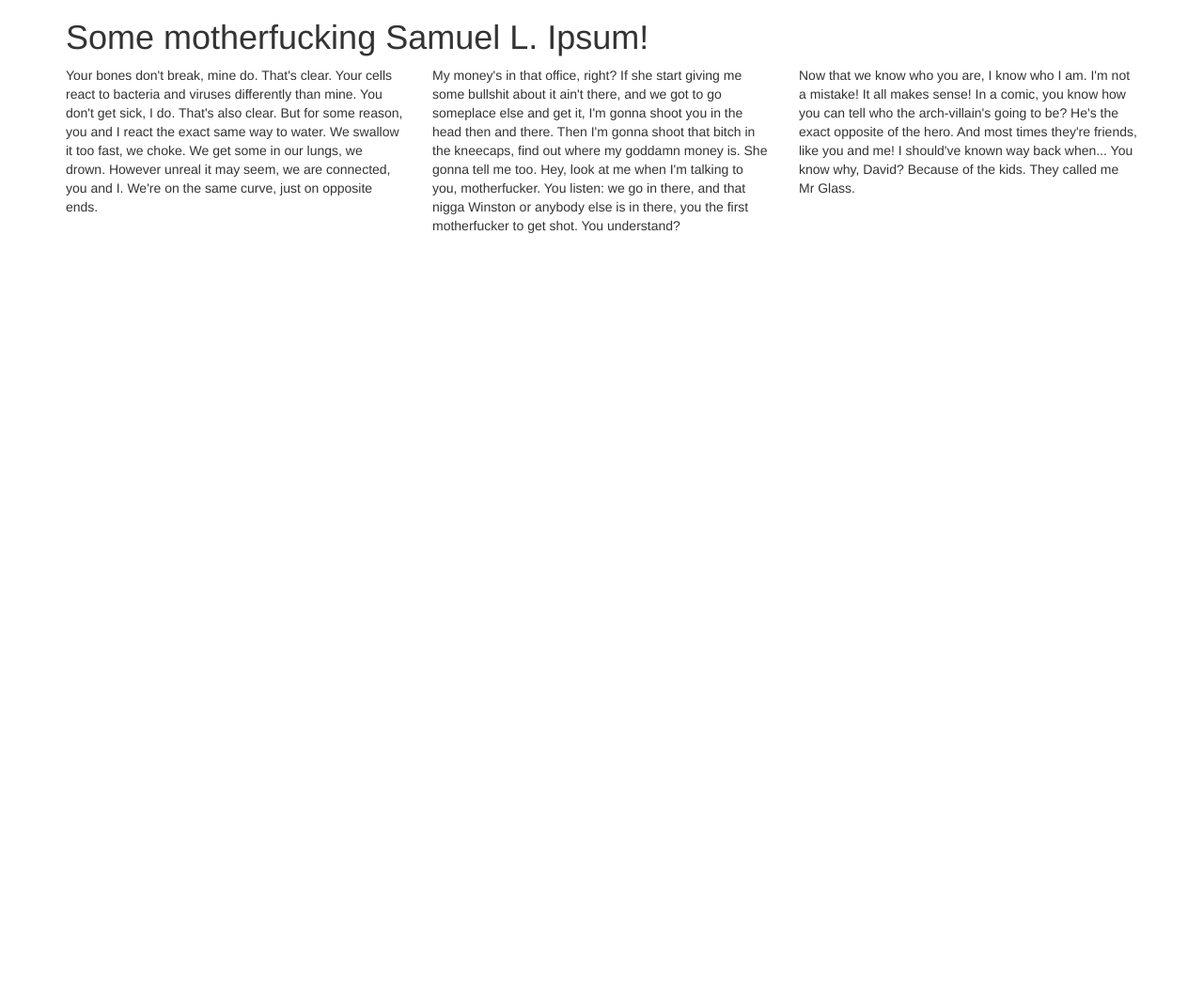
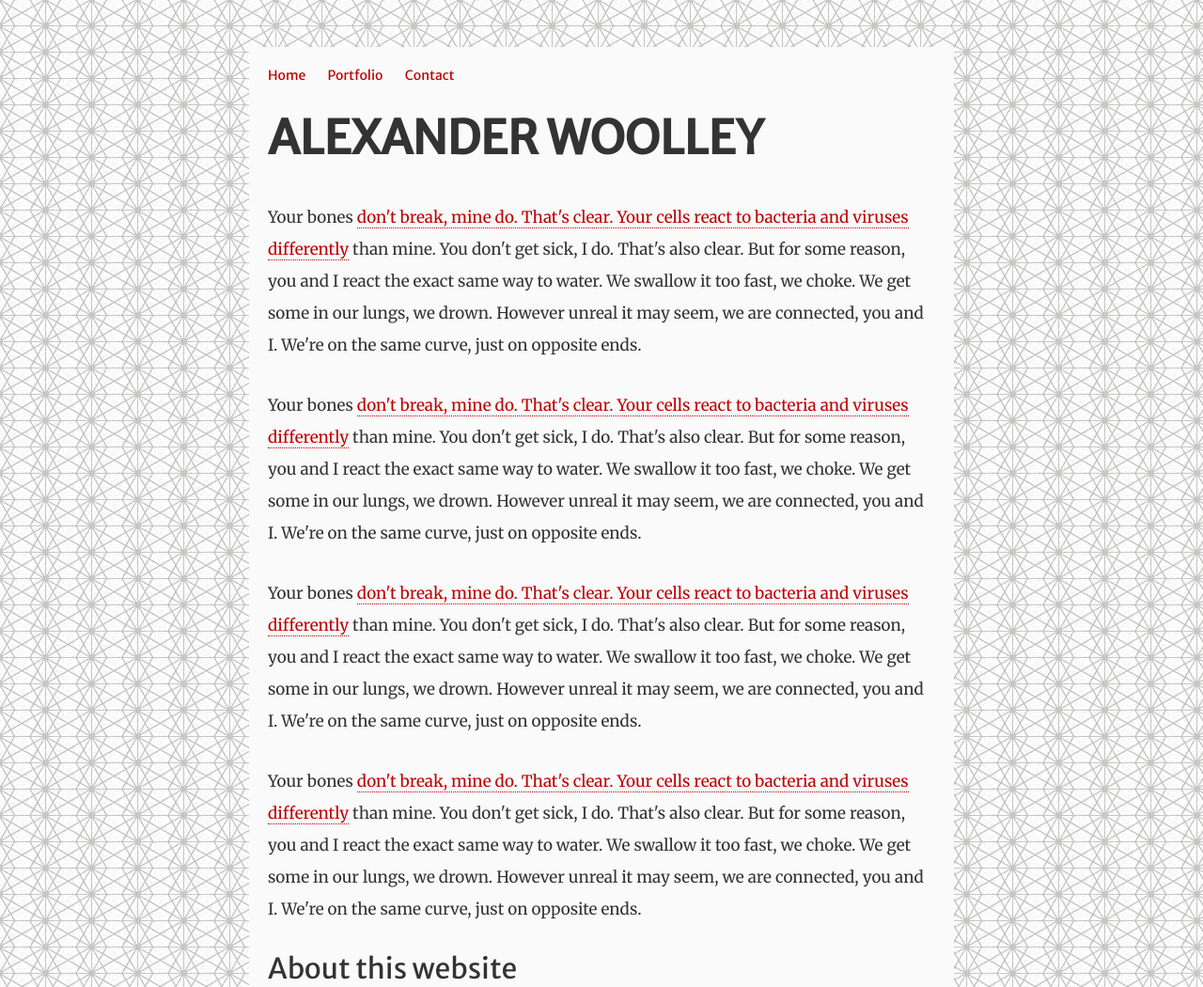
Before and after one commit to alexwoolley/own-website, a plain HTML site: page index.html in a window 1280 px wide. Shown: the top 1050 px of the page at 94% size. Before the commit the page ends 800 px from the top, so only its background shows below. Drawn offline with nearby package versions, Linux system fonts and the light colour scheme.

Commit message:
Something that looks almost done

```diff
--- a/index.html
+++ b/index.html
@@ -1,50 +1,61 @@
 <!DOCTYPE html>
 <html>
 <head>
+	<meta charset="UTF-8">
+	<meta name="viewport" content="width=device-width, initial-scale=1">
+	<title>Alexander Woolley | Journalist</title>
+	<!-- jQuery -->
 	<script src="//ajax.googleapis.com/ajax/libs/jquery/2.1.1/jquery.min.js"></script>
-	<meta name="viewport" content="width=device-width, initial-scale=1">
-	<meta charset="utf-8">
-	<link rel="stylesheet" href="https://maxcdn.bootstrapcdn.com/bootstrap/3.3.1/css/bootstrap.min.css">
-	<script src="https://maxcdn.bootstrapcdn.com/bootstrap/3.3.1/js/bootstrap.min.js"></script>
+	<!-- BOOTSTRAP -->
+	<!-- Latest compiled and minified CSS -->
+	<link rel="stylesheet" href="https://maxcdn.bootstrapcdn.com/bootstrap/3.3.4/css/bootstrap.min.css">
+	<!-- Optional theme -->
+	<link rel="stylesheet" href="https://maxcdn.bootstrapcdn.com/bootstrap/3.3.4/css/bootstrap-theme.min.css">
+	<!-- Latest compiled and minified JavaScript -->
+	<script src="https://maxcdn.bootstrapcdn.com/bootstrap/3.3.4/js/bootstrap.min.js"></script>
+	<!-- END BOOTSTRAP -->
+	<!-- GOOGLE FONTS -->
+	<link href="http://fonts.googleapis.com/css?family=Merriweather:400italic,400,700" rel="stylesheet" type="text/css">
+	<link href="http://fonts.googleapis.com/css?family=Merriweather+Sans:300,400" rel="stylesheet" type="text/css">
+	<!-- END GOOGLE FONTS -->
+	<!-- Own stylesheet -->
+	<link rel="stylesheet" href="style.css" type="text/css">
 </head>
 <body>
+
 	<div class="container">
-			<h1>Some motherfucking Samuel L. Ipsum!</h1>
 		<div class="row">
-				<div class="col-md-4">
-				<!-- start slipsum code -->
-
-				<p>Your bones don't break, mine do. That's clear. Your cells react to bacteria and viruses differently than mine. You don't get sick, I do. That's also clear. But for some reason, you and I react the exact same way to water. We swallow it too fast, we choke. We get some in our lungs, we drown. However unreal it may seem, we are connected, you and I. We're on the same curve, just on opposite ends.</p>
-
-				<!-- please do not remove this line -->
-
-				<div style="display:none;"><a href="http://slipsum.com">lorem ipsum</a></div>
-
-				<!-- end slipsum code -->
+			<div class="col-md-8 col-md-offset-2">
+				<div class="all-content">
+					<div  class="row">
+						<div class="col-xs-12">
+						<nav>
+							<ul id="main-menu">
+								<li><a href="">Home</a></li>
+								<li><a href="portfolio">Portfolio</a></li>
+								<li><a href="contact">Contact</a></li>
+							</ul>
+						</nav>
 						</div>
-				<div class="col-md-4">
-				<!-- start slipsum code -->
-
-				<p>My money's in that office, right? If she start giving me some bullshit about it ain't there, and we got to go someplace else and get it, I'm gonna shoot you in the head then and there. Then I'm gonna shoot that bitch in the kneecaps, find out where my goddamn money is. She gonna tell me too. Hey, look at me when I'm talking to you, motherfucker. You listen: we go in there, and that nigga Winston or anybody else is in there, you the first motherfucker to get shot. You understand?</p>
-
-				<!-- please do not remove this line -->
-
-				<div style="display:none;"><a href="http://slipsum.com">lorem ipsum</a></div>
-
-				<!-- end slipsum code -->
 					</div>
-				<div class="col-md-4">
-				<!-- start slipsum code -->
-
-				<p>Now that we know who you are, I know who I am. I'm not a mistake! It all makes sense! In a comic, you know how you can tell who the arch-villain's going to be? He's the exact opposite of the hero. And most times they're friends, like you and me! I should've known way back when... You know why, David? Because of the kids. They called me Mr Glass.</p>
-
-				<!-- please do not remove this line -->
-
-				<div style="display:none;"><a href="http://slipsum.com">lorem ipsum</a></div>
-
-				<!-- end slipsum code -->
+					<h1 class="masthead">Alexander Woolley</h1>
+					<div class="main-content">
+						<p>Your bones <a href="some-link">don't break, mine do. That's clear. Your cells react to bacteria and viruses differently</a> than mine. You don't get sick, I do. That's also clear. But for some reason, you and I react the exact same way to water. We swallow it too fast, we choke. We get some in our lungs, we drown. However unreal it may seem, we are connected, you and I. We're on the same curve, just on opposite ends.</p>
+						<p>Your bones <a href="some-link">don't break, mine do. That's clear. Your cells react to bacteria and viruses differently</a> than mine. You don't get sick, I do. That's also clear. But for some reason, you and I react the exact same way to water. We swallow it too fast, we choke. We get some in our lungs, we drown. However unreal it may seem, we are connected, you and I. We're on the same curve, just on opposite ends.</p>
+						<p>Your bones <a href="some-link">don't break, mine do. That's clear. Your cells react to bacteria and viruses differently</a> than mine. You don't get sick, I do. That's also clear. But for some reason, you and I react the exact same way to water. We swallow it too fast, we choke. We get some in our lungs, we drown. However unreal it may seem, we are connected, you and I. We're on the same curve, just on opposite ends.</p>
+						<p>Your bones <a href="some-link">don't break, mine do. That's clear. Your cells react to bacteria and viruses differently</a> than mine. You don't get sick, I do. That's also clear. But for some reason, you and I react the exact same way to water. We swallow it too fast, we choke. We get some in our lungs, we drown. However unreal it may seem, we are connected, you and I. We're on the same curve, just on opposite ends.</p>
+						<h2>About this website</h2>
+						<p>Your bones <a href="some-link">don't break, mine do. That's clear. Your cells react to bacteria and viruses differently</a> than mine. You don't get sick, I do. That's also clear. But for some reason, you and I react the exact same way to water. We swallow it too fast, we choke. We get some in our lungs, we drown. However unreal it may seem, we are connected, you and I. We're on the same curve, just on opposite ends.</p>
+					</div>
+					<footer>
+						<p>
+							© Alexander Woolley 2013 – 2015
+						</p>
+					</footer>
 				</div>
 			</div>
 		</div>
+	</div>
+
 	</body>
 </html>
--- /dev/null
+++ b/style.css
@@ -0,0 +1,109 @@
+/*FONTS, LINE HEIGHTS ETC*/
+/*Default font is Merriweather Serif*/
+body {
+	font-family: 'Merriweather', serif;
+	background-color: #ffffff;
+	background-image: url(black-thread.png);
+}
+
+.all-content {
+	background-color: #fafafa;
+	padding: 20px;
+}
+p {
+	line-height: 200%;
+	margin-bottom: 30px;
+}
+
+.main-content p {
+	font-size: 17px;
+}
+
+h1, h2, h3, h4, h5, h6, nav li {
+	font-family: 'Merriweather Sans', sans-serif;
+}
+/*END FONTS*/
+
+/*LINKS*/
+a {
+	border-bottom: dotted #BF0000 1px;
+}
+/* unvisited link */
+a:link {
+    color: #BF0000;
+    text-decoration: none;
+}
+
+/* visited link */
+a:visited {
+    color: #BF0000;
+    text-decoration: none;
+}
+
+/* mouse over link */
+a:hover {
+    color: #7F0000;
+    text-decoration: none;
+}
+
+/* selected link */
+a:active {
+    color: #7F0000;
+    text-decoration: none;
+}
+/*special links*/
+h1 a:link, h1 a:visited, h1 a:hover, h1 a:active {
+	color: #333;
+	border-bottom: none;
+	text-decoration: none;
+}
+nav a:link, nav a:visited, nav a:hover, nav a:active {
+	border-bottom: none;
+	text-decoration: none;
+}
+/*END LINKS*/
+ body {
+ 	padding-top: 50px;
+ }
+
+/*NAVBAR*/
+#main-menu {
+	padding-left: 0;
+}
+#main-menu li {
+	list-style-type: none;
+	display: inline;
+	padding: 20px 20px 20px 0;
+	/*border: 1px solid black;*/
+}
+/*END NAVBAR*/
+
+
+/*MASTHEAD*/
+.masthead {
+	text-transform: uppercase;
+	font-weight: bold;
+	font-size: 3.5em;
+	margin-bottom: 40px;
+}
+/*END MASTHEAD*/
+/*SECONDAY HEADING*/
+.secondary-heading {
+	margin: 0 0 20px 0;
+}
+/*END SECONDARY HEADING*/
+
+
+/*FOOTER*/
+footer {
+	margin-top: 15px;
+	margin-bottom: 20px;
+}
+/*END FOOTER
+
+
+/*GENERALLY USEFUL STYLE RULES*/
+/*STANDARD BOTTOM BORDER*/
+.standard-bottom-border {
+	border-bottom: solid #e7e7e7 1px;
+}
```
Also changed, not shown: contact.html (added, +55 -0 lines), portfolio.html (added, +55 -0 lines), black-thread.png (added). Lines whose indentation alone changed are shown as unchanged.
